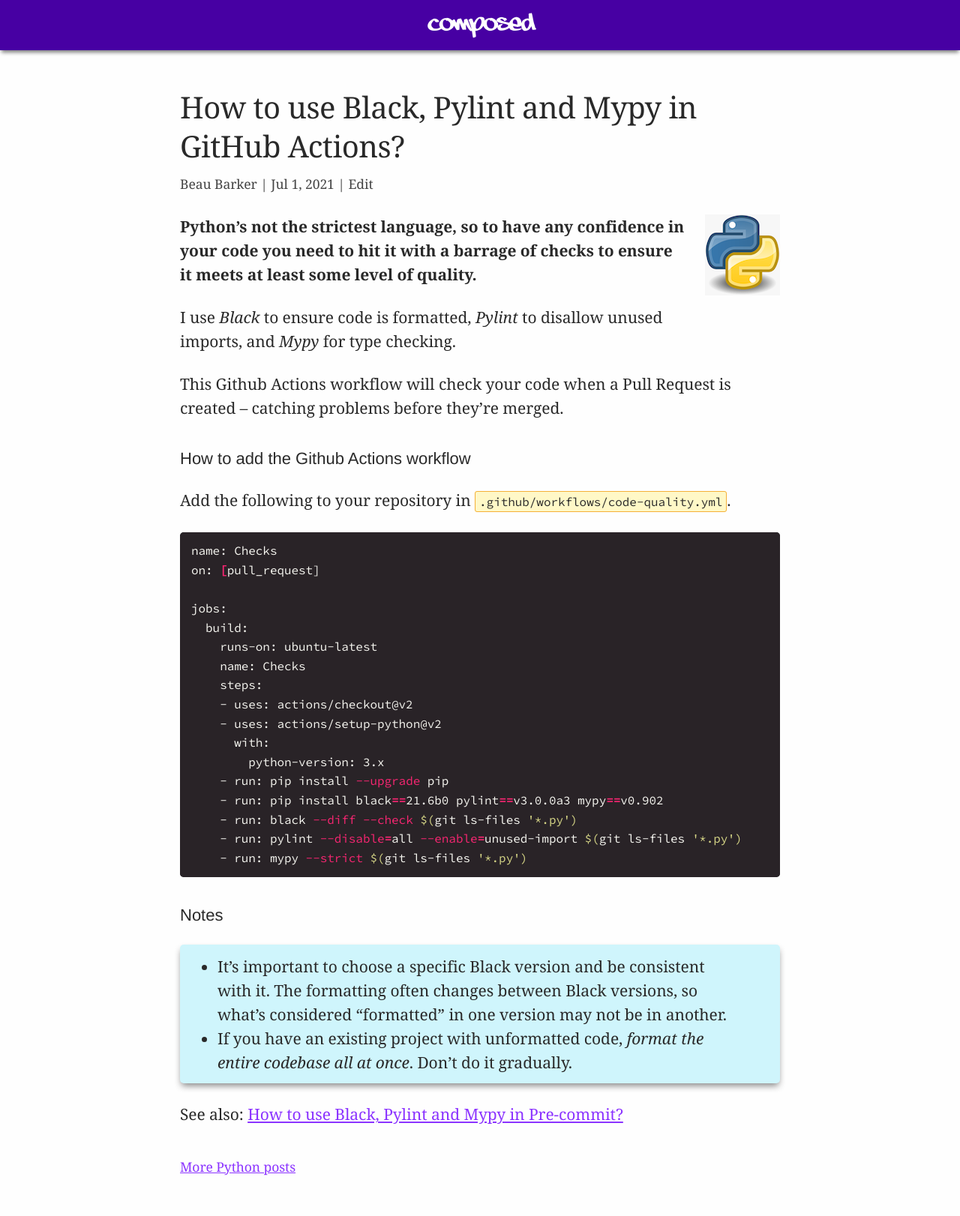
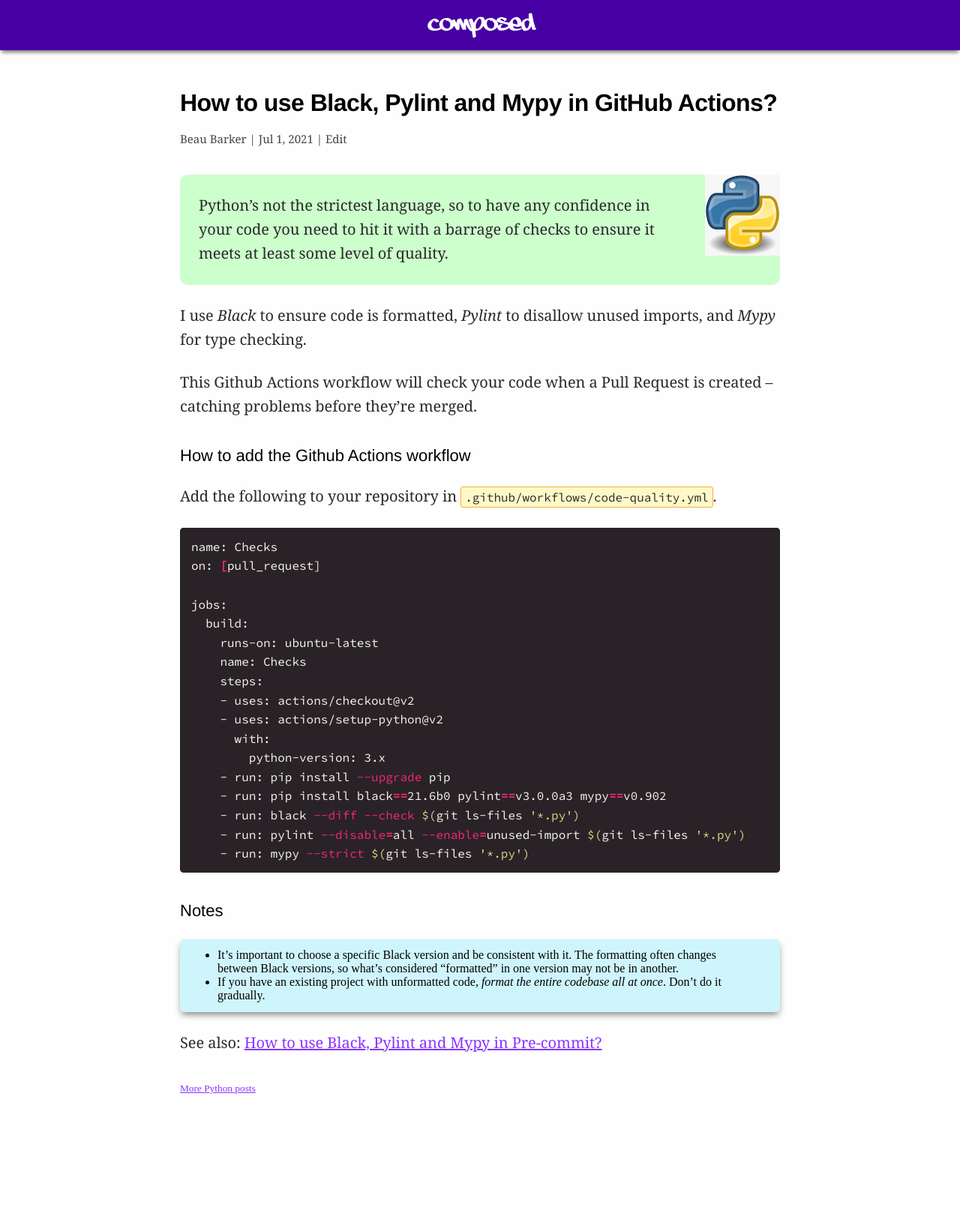
Before and after one commit to explodinglabs/explodinglabs.github.io, a Jekyll site: the page built from docs/_posts/python/2021-07-01-code-quality-github-actions.markdown, in a window 1280 px wide. Shown: the whole page at 75% size. Built offline with Jekyll 4.4.1, drawn with Linux system fonts in a browser that asks for light colours; after the commit the page ends 1510 px from its top, so only the background shows below that.

Commit message:
Adjust github actions post

```diff
--- a/docs/_posts/python/2021-07-01-code-quality-github-actions.markdown
+++ b/docs/_posts/python/2021-07-01-code-quality-github-actions.markdown
@@ -8,9 +8,11 @@
 ![python](/assets/python.png)
 </div>
 
-**Python's not the strictest language, so to have any confidence in your code you
+<div class="intro" markdown="1">
+Python's not the strictest language, so to have any confidence in your code you
 need to hit it with a barrage of checks to ensure it meets at least some level
-of quality.**
+of quality.
+</div>
 
 I use *Black* to ensure code is formatted,
 *Pylint* to disallow unused imports, and *Mypy* for type checking.
--- a/docs/main.scss
+++ b/docs/main.scss
@@ -26,43 +26,10 @@
 body, h1, h2, h3, h4, h5, h6, p, blockquote, pre, hr, dl, dd, ol, ul, figure {
     margin: 0;
     padding: 0;
-    color: rgb(41, 41, 41);
-    font-family: charter, Georgia, Cambria, "Times New Roman", Times, serif;
-    font-size: 21px;
-    font-stretch: normal;
-    font-style: normal;
-    font-variant-caps: normal;
-    font-weight: normal;
-    letter-spacing: -0.06300000101327896px;
-    line-height: 32px;
 }
 
 body {
     background-color: #fefefe;
-}
-
-a {
-    color: hsl(266, 100, 60);
-    text-decoration: none;
-    &:hover { color: orange; }
-}
-
-p {
-    margin-bottom: $space;
-}
-
-ul, ol {
-    background-color: $lists;
-    border-radius: 5px;
-    margin-bottom: $space;
-    padding: $space/2 $space*2;
-    box-shadow: 0 5px 10px -2px gray;
-}
-
-#socials {
-    display: none;
-    height: 35px;
-    background-color: rgb(57, 0, 130);
 }
 
 nav {
@@ -148,14 +115,14 @@
 
     header {
         h1 {
-            font-family: fell, Georgia, Cambria, "Times New Roman", Times, serif;
-            font-size: 40px;
+            font-family: sohne, "Helvetica Neue", Helvetica, Arial, sans-serif;
+            font-size: 32px;
             font-style: normal;
-            font-weight: normal;
+            font-weight: 700;
             letter-spacing: -0.527999997138977px;
             line-height: 130%;
             margin-top: $space * 2;
-            margin-bottom: $space / 3;
+            margin-bottom: $space / 1.5;
 
             @include media-query($on-palm) {
                 margin-top: $space * 1.5;
@@ -165,24 +132,58 @@
         }
 
         .post-meta {
-            font-size: smaller;
+            font-family: charter, Georgia, Cambria, "Times New Roman", Times, serif;
+            font-size: 15px;
             color: #444;
             a { color: #444; text-decoration: none; }
-            margin-bottom: $space;
+            margin-bottom: $space * 1.5;
             @include media-query($on-palm) {
                 margin-bottom: $space;
             }
         }
     }
 
+    a {
+        color: hsl(266, 100, 60);
+        text-decoration: none;
+        &:hover { color: orange; }
+    }
+
+    p {
+        color: rgb(41, 41, 41);
+        font-family: charter, Georgia, Cambria, "Times New Roman", Times, serif;
+        font-size: 20px;
+        font-stretch: normal;
+        font-style: normal;
+        font-variant-caps: normal;
+        font-weight: 400;
+        letter-spacing: -0.06300000101327896px;
+        line-height: 32px;
+        margin-bottom: $space;
+        -webkit-font-smoothing: antialiased;
+    }
+
+    ul, ol {
+        background-color: $lists;
+        border-radius: 5px;
+        margin-bottom: $space;
+        padding: $space/2 $space*2;
+        box-shadow: 0 5px 10px -2px gray;
+    }
+
+    #socials {
+        display: none;
+        height: 35px;
+        background-color: rgb(57, 0, 130);
+    }
+
     h2 {
-        margin: $space * 1.5 0 $space 0;
         font-family: sohne, "Helvetica Neue", Helvetica, Arial, sans-serif;
+        margin: $space * 1.5 0 $space  0;
         font-size: 22px;
         font-style: normal;
         font-weight: 500;
         letter-spacing: normal;
-        line-height: 28px;
     }
 
     h3 {
@@ -201,6 +202,13 @@
 
     .post-content {
         margin-bottom: $space * 1.5;
+    }
+
+    .intro {
+        background-color: #cfc;
+        padding: $space $space 1px $space;
+        margin-bottom: $space;
+        border-radius: 10px;
     }
 
     .warning {
```
